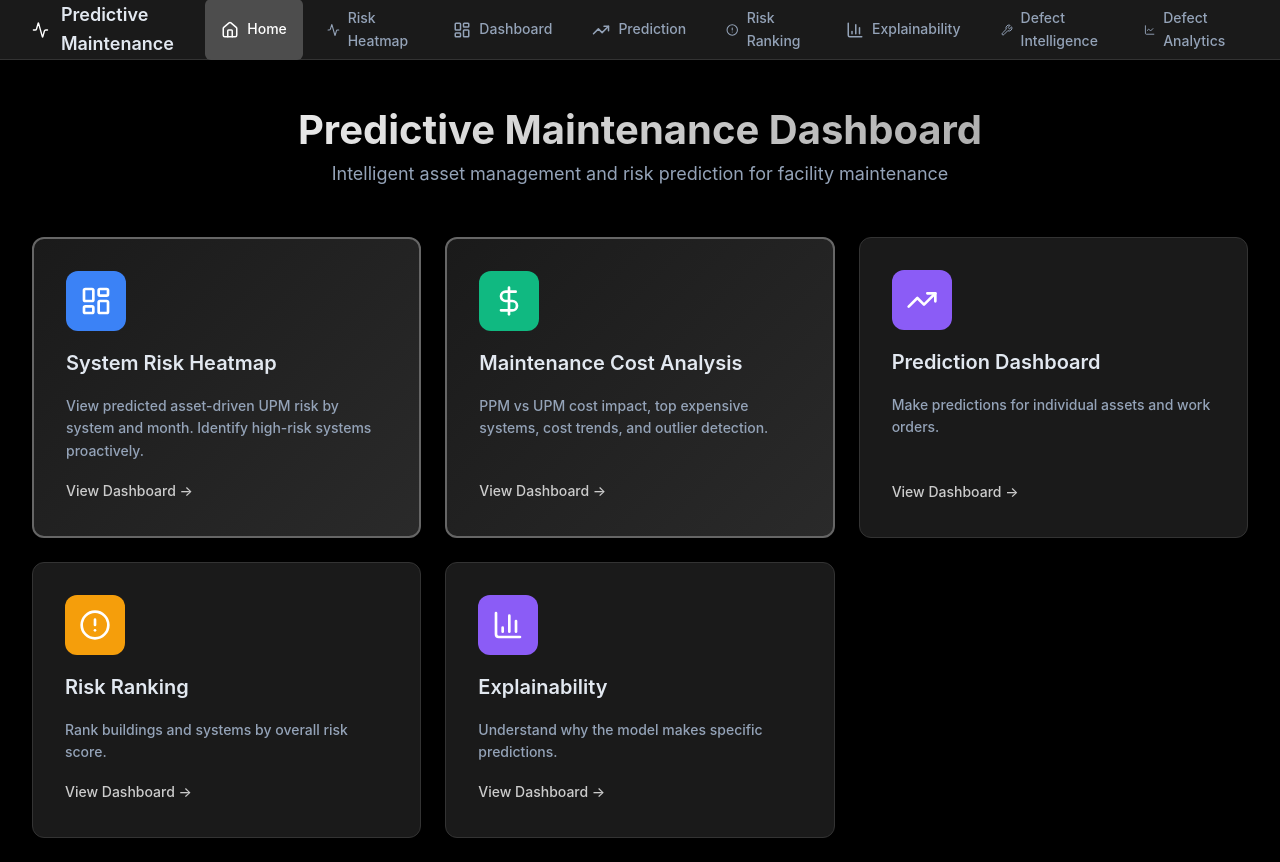
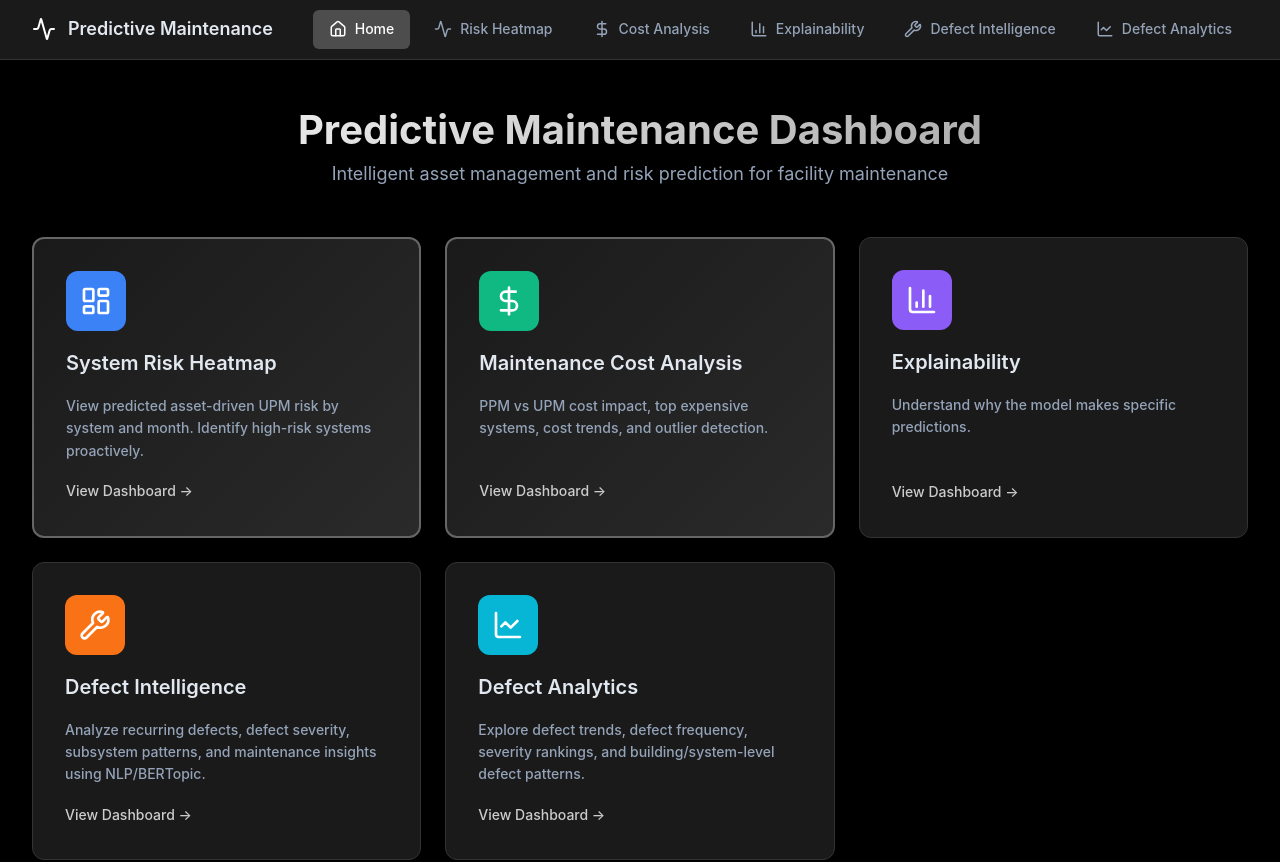
Before and after one commit to mehhakh13/ai-predictive-maintenance-capstone, a React app in the folder frontend/: page / in a window 1280 px wide. Shown: the top 862 px of the page. Built offline with nearby package versions, Linux system fonts and the light colour scheme; the HTML template or start-up script is replaced by a standard one.

Commit message:
fixted dashboard

```diff
--- a/frontend/src/components/Navbar.jsx
+++ b/frontend/src/components/Navbar.jsx
@@ -1,6 +1,6 @@
 import React from 'react';
 import { Link, useLocation } from 'react-router-dom';
-import { Home, LayoutDashboard, TrendingUp, AlertCircle, BarChart3, Activity, Wrench, LineChart } from 'lucide-react';
+import { Home, BarChart3, Activity, Wrench, LineChart, DollarSign } from 'lucide-react';
 
 const Navbar = () => {
   const location = useLocation();
@@ -8,9 +8,7 @@ const Navbar = () => {
   const navItems = [
     { path: '/', icon: Home, label: 'Home' },
     { path: '/risk-heatmap', icon: Activity, label: 'Risk Heatmap' },
-    { path: '/dashboard', icon: LayoutDashboard, label: 'Dashboard' },
-    { path: '/prediction', icon: TrendingUp, label: 'Prediction' },
-    { path: '/risk-ranking', icon: AlertCircle, label: 'Risk Ranking' },
+    { path: '/cost-analysis', icon: DollarSign, label: 'Cost Analysis' },
     { path: '/explainability', icon: BarChart3, label: 'Explainability' },
     { path: '/defect-intelligence', icon: Wrench, label: 'Defect Intelligence' },
     { path: '/defect-analytics', icon: LineChart, label: 'Defect Analytics' }
--- a/frontend/src/pages/HomePage.jsx
+++ b/frontend/src/pages/HomePage.jsx
@@ -1,6 +1,6 @@
 import React from 'react';
 import { Link } from 'react-router-dom';
-import { LayoutDashboard, TrendingUp, AlertCircle, BarChart3, DollarSign } from 'lucide-react';
+import { LayoutDashboard, BarChart3, DollarSign, Wrench, LineChart } from 'lucide-react';
 
 const HomePage = () => {
   const dashboards = [
@@ -21,25 +21,25 @@ const HomePage = () => {
       featured: true
     },
     {
-      title: 'Prediction Dashboard',
-      description: 'Make predictions for individual assets and work orders.',
-      icon: TrendingUp,
-      path: '/prediction',
-      color: '#8b5cf6'
-    },
-    {
-      title: 'Risk Ranking',
-      description: 'Rank buildings and systems by overall risk score.',
-      icon: AlertCircle,
-      path: '/risk-ranking',
-      color: '#f59e0b'
-    },
-    {
       title: 'Explainability',
       description: 'Understand why the model makes specific predictions.',
       icon: BarChart3,
       path: '/explainability',
       color: '#8b5cf6'
+    },
+    {
+      title: 'Defect Intelligence',
+      description: 'Analyze recurring defects, defect severity, subsystem patterns, and maintenance insights using NLP/BERTopic.',
+      icon: Wrench,
+      path: '/defect-intelligence',
+      color: '#f97316'
+    },
+    {
+      title: 'Defect Analytics',
+      description: 'Explore defect trends, defect frequency, severity rankings, and building/system-level defect patterns.',
+      icon: LineChart,
+      path: '/defect-analytics',
+      color: '#06b6d4'
     }
   ];
 
```
